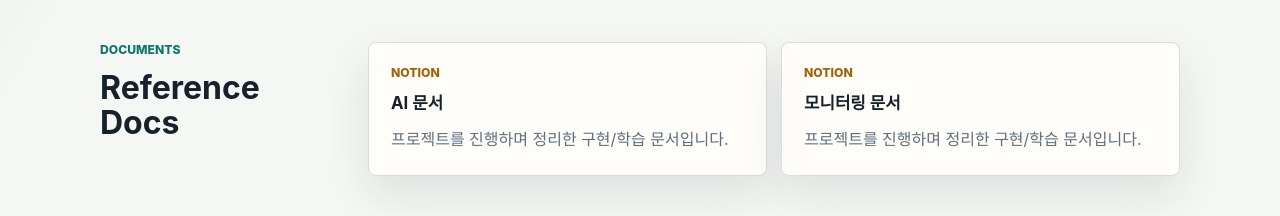
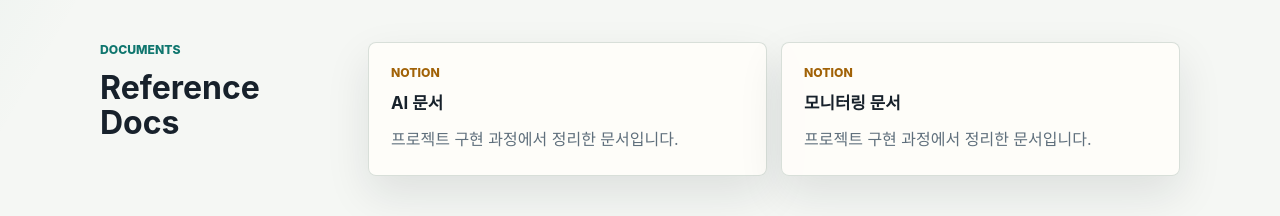
Before and after one commit to godchm/godchm.github.io, an Astro site: page /projects/hankkipot in a window 1280 px wide. Shown: the part 940-1156 px from the top of the page. Built offline with nearby package versions, Linux system fonts and the light colour scheme; Astro itself is replaced by a stand-in of ours.

Commit message:
리드미 수정 및 텍스트 수정

```diff
--- a/src/pages/projects/[slug].astro
+++ b/src/pages/projects/[slug].astro
@@ -71,7 +71,7 @@ const { project } = Astro.props;
                 <a class="doc-card" href={doc.url}>
                   <span>Notion</span>
                   <strong>{doc.label}</strong>
-                  <p>프로젝트를 진행하며 정리한 구현/학습 문서입니다.</p>
+                  <p>프로젝트 구현 과정에서 정리한 문서입니다.</p>
                 </a>
               ))}
             </div>
```
Also changed, not shown: README.md.
